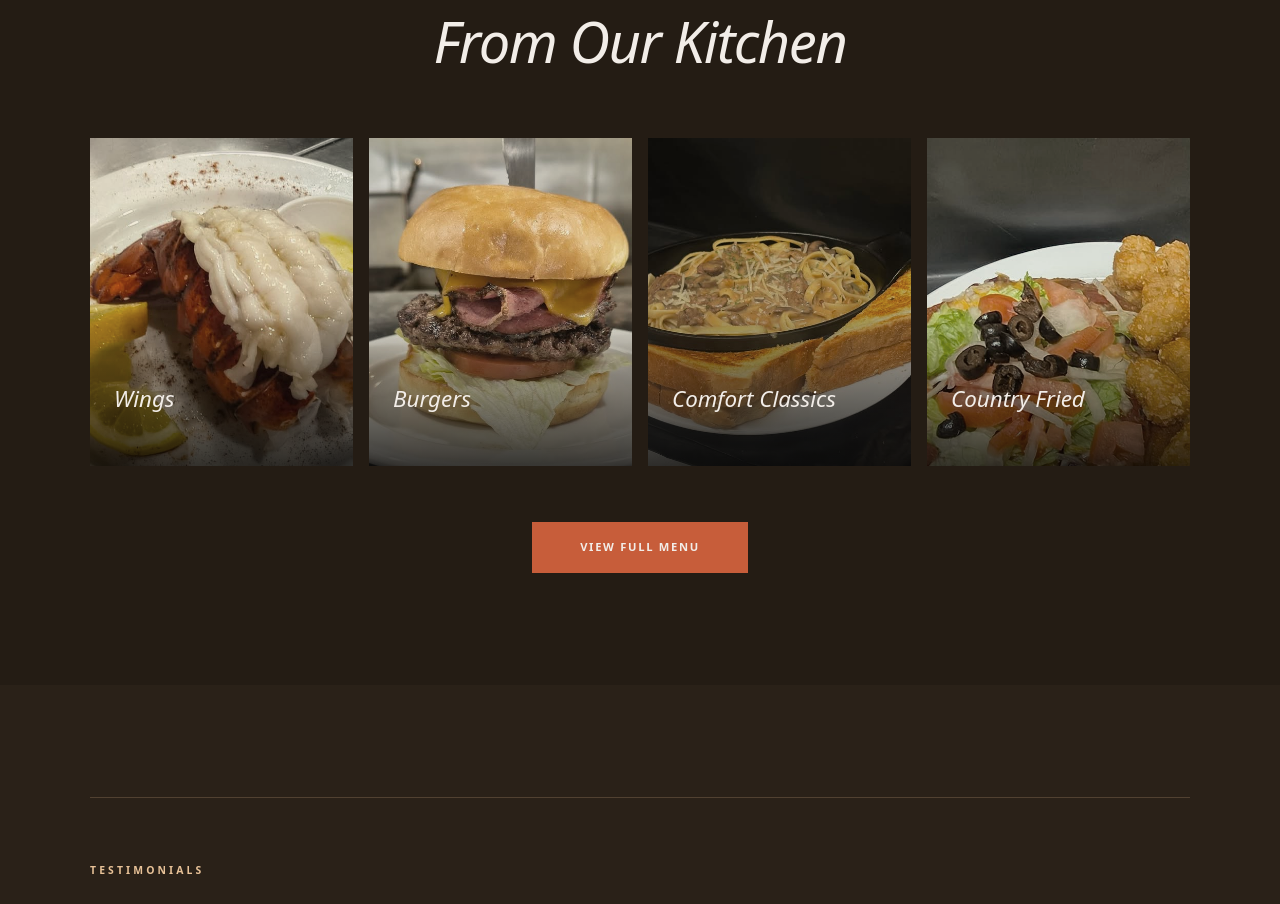
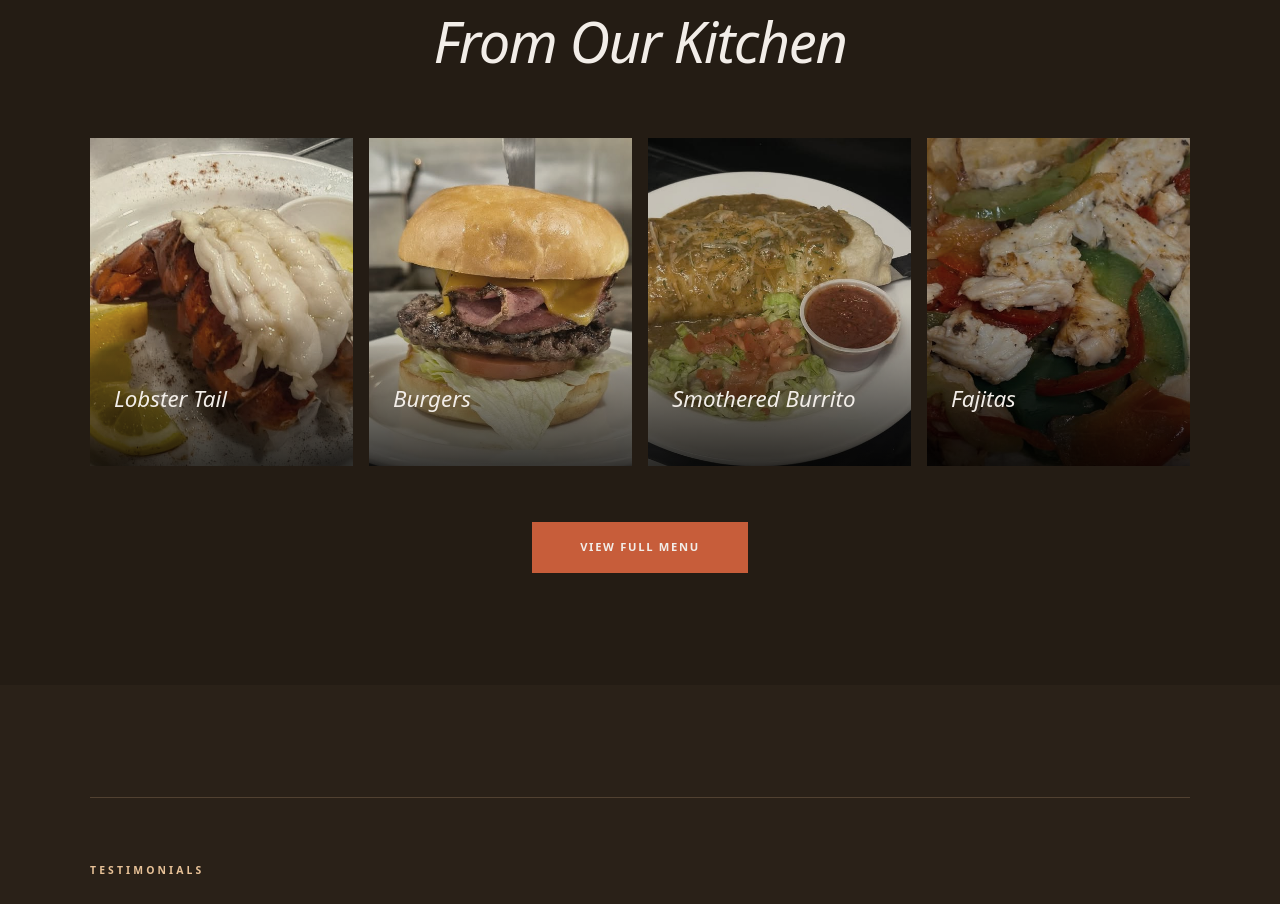
Before and after one commit to andenwick/outpost-demo, a Next.js app: page / in a window 1280 px wide. Shown: the part 2460-3364 px from the top of the page. Built offline with nearby package versions, Linux system fonts and the light colour scheme.

Commit message:
fix: match menu labels to actual food photos

```diff
--- a/src/app/page.tsx
+++ b/src/app/page.tsx
@@ -171,10 +171,10 @@ function ParallaxBand({ src, alt }: { src: string; alt?: string }) {
 
 /* ───────── Menu ───────── */
 const menuItems = [
-  { src: "/images/food1-wings.jpg", label: "Wings", sub: "Crispy & sauced to order", alt: "Crispy wings" },
-  { src: "/images/food9-burger.jpg", label: "Burgers", sub: "Half-pound, never frozen", alt: "Juicy burger" },
-  { src: "/images/food3-pasta.jpg", label: "Comfort Classics", sub: "The dishes you grew up on", alt: "Pasta dish" },
-  { src: "/images/food8-fried.jpg", label: "Country Fried", sub: "Golden, crispy, perfect", alt: "Country fried steak" },
+  { src: "/images/food1-wings.jpg", label: "Lobster Tail", sub: "Butterflied & broiled to perfection", alt: "Broiled lobster tail with drawn butter" },
+  { src: "/images/food9-burger.jpg", label: "Burgers", sub: "Stacked high, never frozen", alt: "Loaded cheeseburger" },
+  { src: "/images/food4-burrito.jpg", label: "Smothered Burrito", sub: "Drowned in green chile & cheese", alt: "Wet burrito with green chile sauce" },
+  { src: "/images/food5-salad.jpg", label: "Fajitas", sub: "Sizzling chicken & peppers", alt: "Chicken fajitas with bell peppers" },
 ];
 
 function MenuHighlights() {
```
